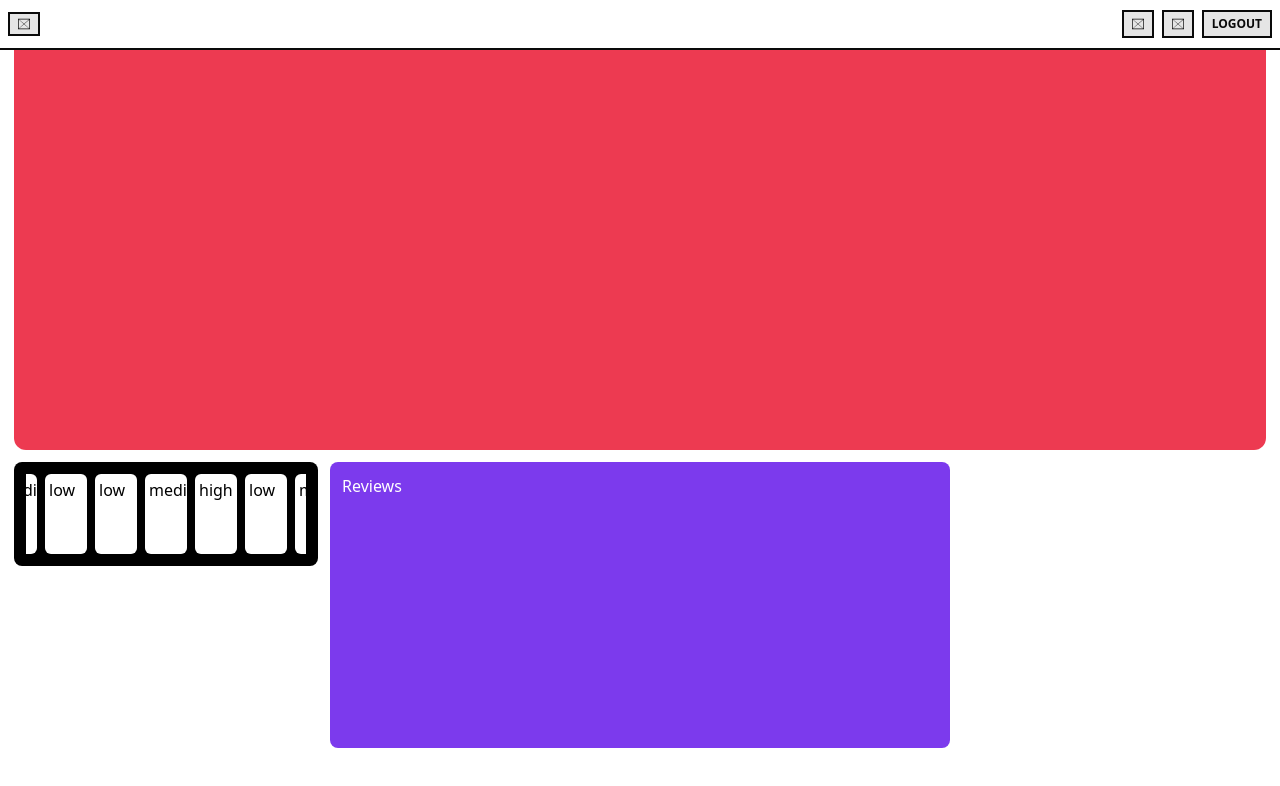
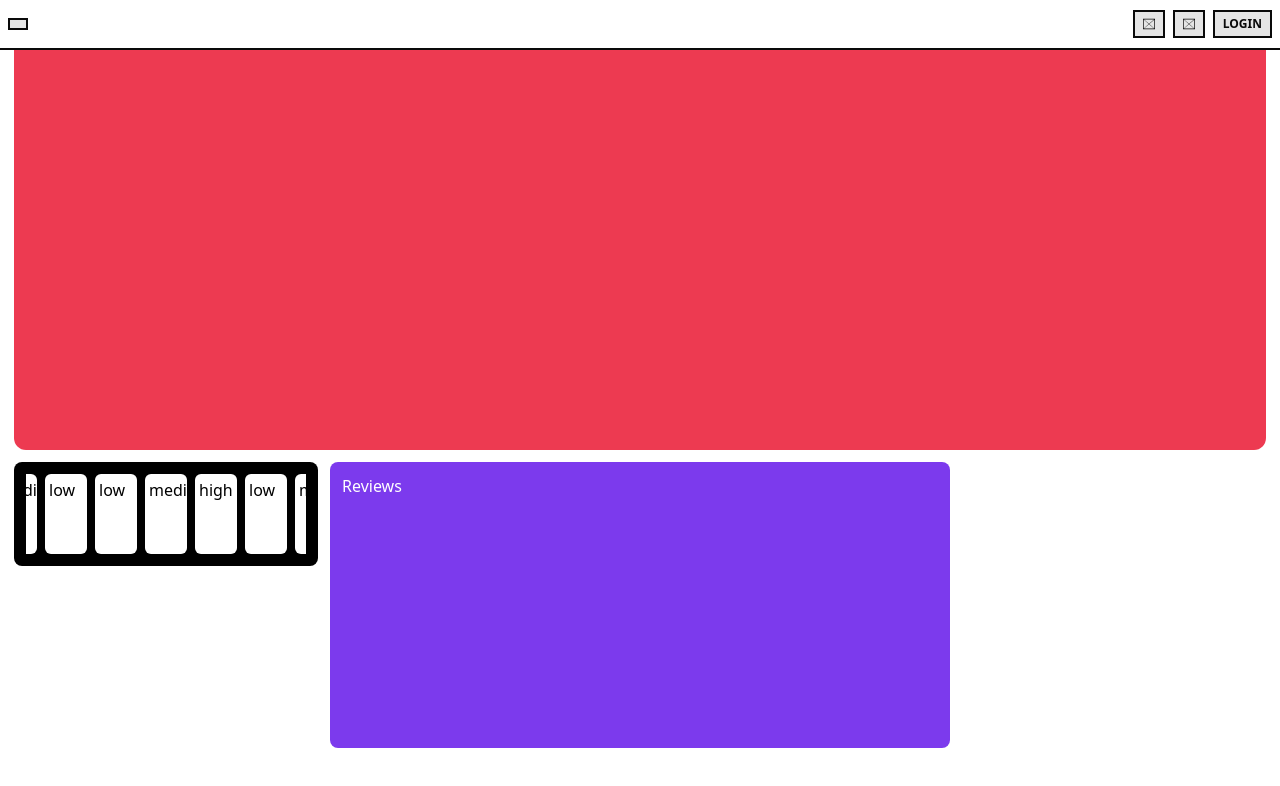
Before and after one commit to Thudles/Senior_Design_Test, a React (Vite) app in the folder Frontend/: page / in a window 1280 px wide. Shown: the top 786 px of the page. Built offline with nearby package versions, Linux system fonts and the light colour scheme.

Commit message:
updated nav link

```diff
--- a/Frontend/src/components/Navbar/Navbar.jsx
+++ b/Frontend/src/components/Navbar/Navbar.jsx
@@ -4,12 +4,13 @@ import { FaAngleDoubleDown } from "react-icons/fa";
 import { FaAlignLeft } from "react-icons/fa";
 import { TfiLayoutPlaceholder } from "react-icons/tfi";
 import { NavButton } from "../Utilities/Button/NavButton";
+import { NavLink } from "../Utilities/Links/navLink";
 import { useSelector, useDispatch } from "react-redux";
 import { useNavigate } from "react-router-dom";
 import { useLogoutMutation } from "../../slices/authApiSlice";
 import { logout } from "../../slices/authSlice";
 
-export const Navbar = () => {
+export const Navbar = ({ title }) => {
   const { userInfo } = useSelector((state) => state.auth);
 
   const dispatch = useDispatch();
@@ -31,12 +32,16 @@ export const Navbar = () => {
     <div className="fixed left-0 right-0 top-0 z-50 flex h-[50px] items-center justify-between border-b-2 border-neutral-950 bg-white px-2">
       <div className="flex gap-2">
         {/* <NavButton logo={<FaHome />} /> */}
-        <NavButton logo={<TfiLayoutPlaceholder />} />
+        <NavLink link={"/"} title={title} />
       </div>
       <div className="flex gap-2">
         <NavButton logo={<TfiLayoutPlaceholder />} />
         <NavButton logo={<TfiLayoutPlaceholder />} />
-        <NavButton onClick={logoutHandler} logo={"Logout"} />
+        {userInfo ? (
+          <NavButton onClick={logoutHandler} logo={"Logout"} />
+        ) : (
+          <NavLink link={"/login"} title={"login"} />
+        )}
       </div>
     </div>
   );
--- a/Frontend/src/components/Utilities/Links/HeaderLink.jsx
+++ /dev/null
@@ -1,12 +0,0 @@
-import React from "react";
-
-export const HeaderLink = ({ link, title, background }) => {
-  return (
-    <a
-      href={`${link}`}
-      className={`rounded-sm  px-1 text-black font-bubbly ${background} text-md`}
-    >
-      {title}
-    </a>
-  );
-};
--- /dev/null
+++ b/Frontend/src/components/Utilities/Links/navLink.jsx
@@ -0,0 +1,13 @@
+import React from "react";
+import { Link } from "react-router-dom";
+
+export const NavLink = ({ link, title }) => {
+  return (
+    <Link
+      to={link}
+      className="inline-block border-2 px-2 py-1 text-xs font-semibold uppercase cursor-pointer border-neutral-950 bg-neutral-200 text-neutral-950"
+    >
+      {title}
+    </Link>
+  );
+};
```
